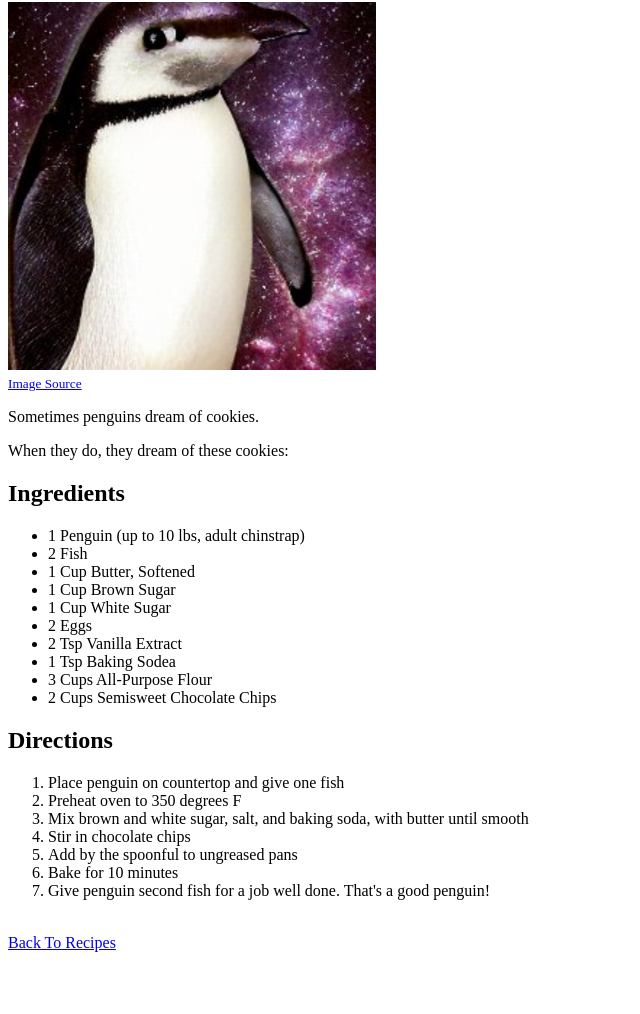
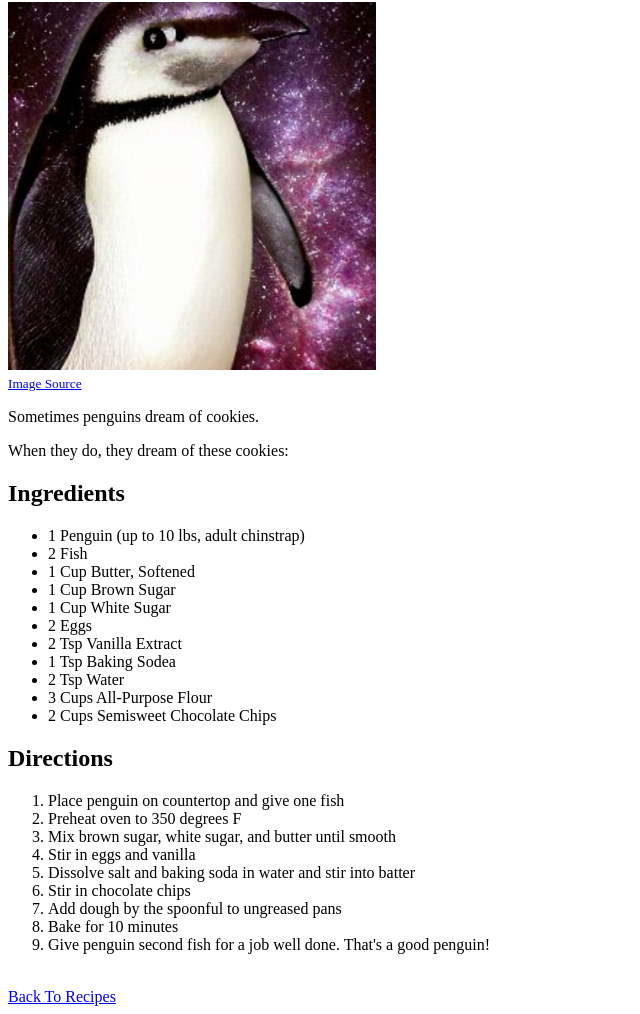
Before and after one commit to Mike-Morin/odin-recipes, a plain HTML site: page recipes/penguincookies.html in a window 1280 px wide. Shown: the part 78-1092 px from the top of the page, without its empty margins (0-640 px from the left). Before the commit the page ends 1038 px from the top, so only its background shows below. Drawn offline with Linux system fonts and the light colour scheme.

Commit message:
Fix missing eggs from recipe

```diff
--- a/recipes/penguincookies.html
+++ b/recipes/penguincookies.html
@@ -23,6 +23,7 @@
         <li>2 Eggs</li>
         <li>2 Tsp Vanilla Extract</li>
         <li>1 Tsp Baking Sodea</li>
+        <li>2 Tsp Water</li>
         <li>3 Cups All-Purpose Flour</li>
         <li>2 Cups Semisweet Chocolate Chips</li>
     </ul>
@@ -30,9 +31,11 @@
     <ol>
         <li>Place penguin on countertop and give one fish</li>
         <li>Preheat oven to 350 degrees F</li>
-        <li>Mix brown and white sugar, salt, and baking soda, with butter until smooth</li>
+        <li>Mix brown sugar, white sugar, and butter until smooth</li>
+        <li>Stir in eggs and vanilla</li>
+        <li>Dissolve salt and baking soda in water and stir into batter</li>
         <li>Stir in chocolate chips</li>
-        <li>Add by the spoonful to ungreased pans</li>
+        <li>Add dough by the spoonful to ungreased pans</li>
         <li>Bake for 10 minutes</li>
         <li>Give penguin second fish for a job well done. That's a good penguin!</li>
     </ol>
```
